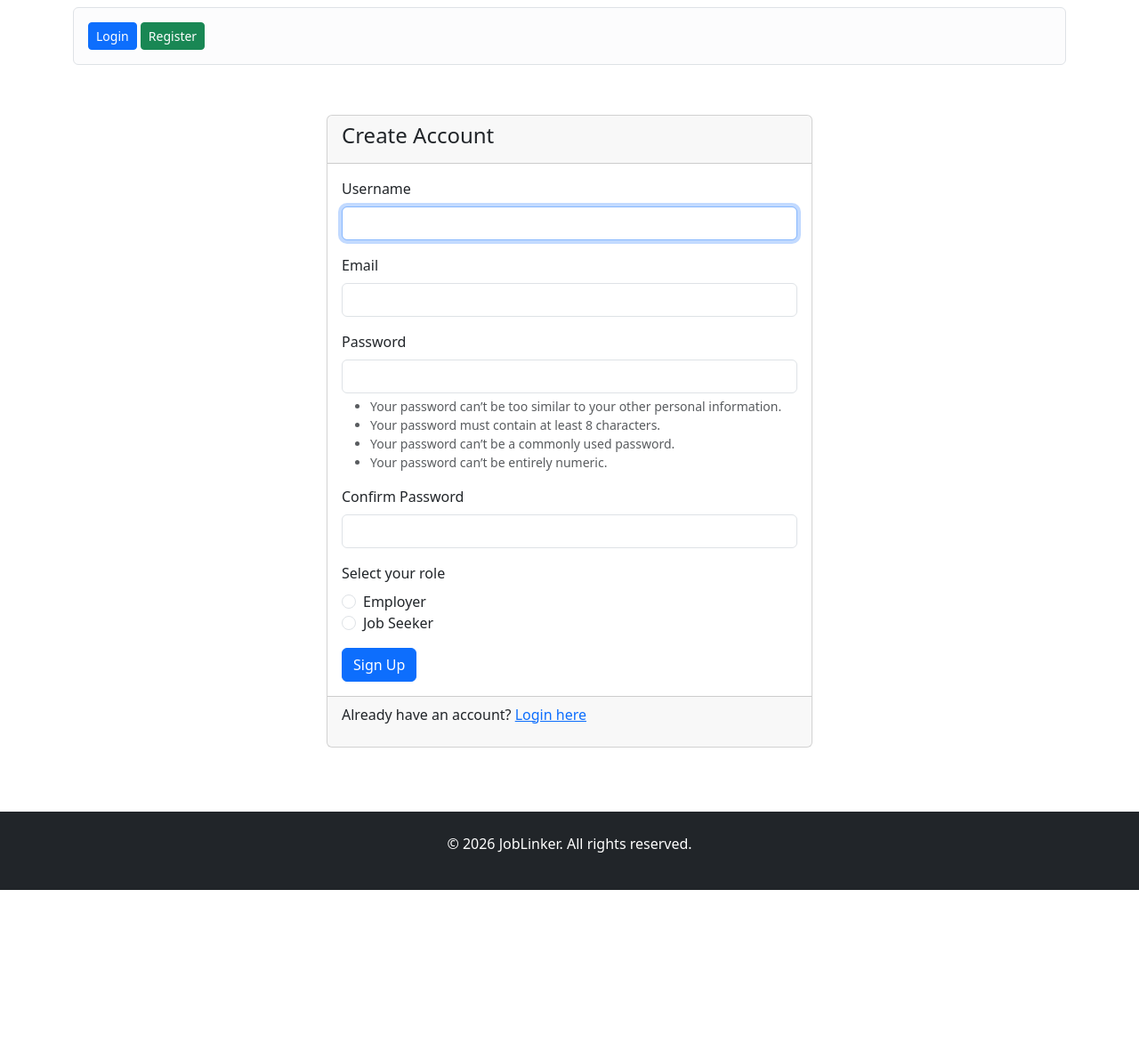
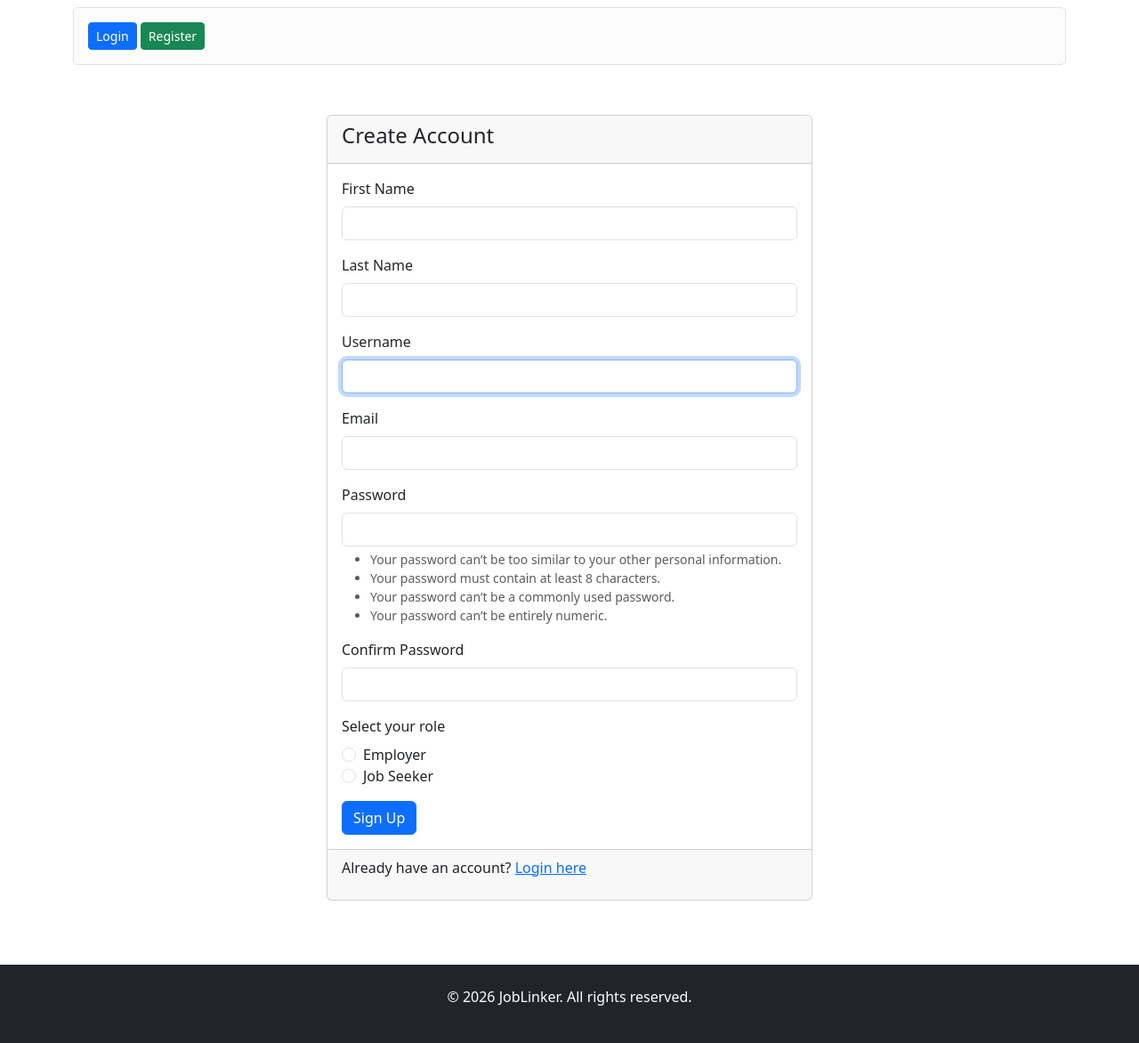
Before and after one commit to DeanHarland/capstone_project_joblinker-, a Django app: page /signup/ in a window 1280 px wide. Shown: the part 62-1234 px from the top of the page at 89% size. Before the commit the page ends 1062 px from the top, so only its background shows below. Run offline with Django 5.2, Linux system fonts and the light colour scheme.

Commit message:
Add first name and last name fields to user registration form; update signup template to include new fields

```diff
--- a/jobs/forms.py
+++ b/jobs/forms.py
@@ -6,6 +6,8 @@ from .models import Job, Application, Profile
 
 class CustomUserCreationForm(UserCreationForm):
     email = forms.EmailField(required=True)
+    first_name = forms.CharField(max_length=30, required=True)
+    last_name = forms.CharField(max_length=150, required=True)
     role = forms.ChoiceField(
         choices=Profile.ROLE_CHOICES,
         widget=forms.RadioSelect,
@@ -14,10 +16,12 @@ class CustomUserCreationForm(UserCreationForm):
 
     class Meta:
         model = User
-        fields = ['username', 'email', 'password1', 'password2', 'role']
+        fields = ['first_name', 'last_name', 'username', 'email', 'password1', 'password2', 'role']
 
     def __init__(self, *args, **kwargs):
         super().__init__(*args, **kwargs)
+        self.fields['first_name'].widget.attrs.update({'class': 'form-control'})
+        self.fields['last_name'].widget.attrs.update({'class': 'form-control'})
         self.fields['username'].widget.attrs.update({'class': 'form-control'})
         self.fields['email'].widget.attrs.update({'class': 'form-control'})
         self.fields['password1'].widget.attrs.update({'class': 'form-control'})
@@ -33,6 +37,8 @@ class CustomUserCreationForm(UserCreationForm):
     def save(self, commit=True):
         user = super().save(commit=False)
         user.email = self.cleaned_data['email']
+        user.first_name = self.cleaned_data['first_name']
+        user.last_name = self.cleaned_data['last_name']
         if commit:
             user.save()
             # Create profile with selected role
--- a/templates/auth/signup.html
+++ b/templates/auth/signup.html
@@ -12,6 +12,24 @@
             <div class="card-body">
                 <form method="post">
                     {% csrf_token %}
+                    <div class="mb-3">
+                        <label for="id_first_name" class="form-label">First Name</label>
+                        {{ form.first_name }}
+                        {% if form.first_name.errors %}
+                            <div class="alert alert-danger mt-1 mb-0">
+                                {{ form.first_name.errors }}
+                            </div>
+                        {% endif %}
+                    </div>
+                    <div class="mb-3">
+                        <label for="id_last_name" class="form-label">Last Name</label>
+                        {{ form.last_name }}
+                        {% if form.last_name.errors %}
+                            <div class="alert alert-danger mt-1 mb-0">
+                                {{ form.last_name.errors }}
+                            </div>
+                        {% endif %}
+                    </div>
                     <div class="mb-3">
                         <label for="id_username" class="form-label">Username</label>
                         {{ form.username }}
--- a/templates/jobs/job_detail.html
+++ b/templates/jobs/job_detail.html
@@ -46,7 +46,7 @@
                         </div>
                         <a href="{% url 'my-applications' %}" class="btn btn-sm btn-info">View My Applications</a>
                     </div>
-                {% else %}
+                {% elif user.profile.role == 'jobseeker' %}
                     <a href="{% url 'application-create' %}?job_id={{ job.pk }}"
                        class="btn btn-success btn-lg"
                        onclick="return checkResumeAndApply(event, {{ user.profile.resume|yesno:'true,false' }})">
```
